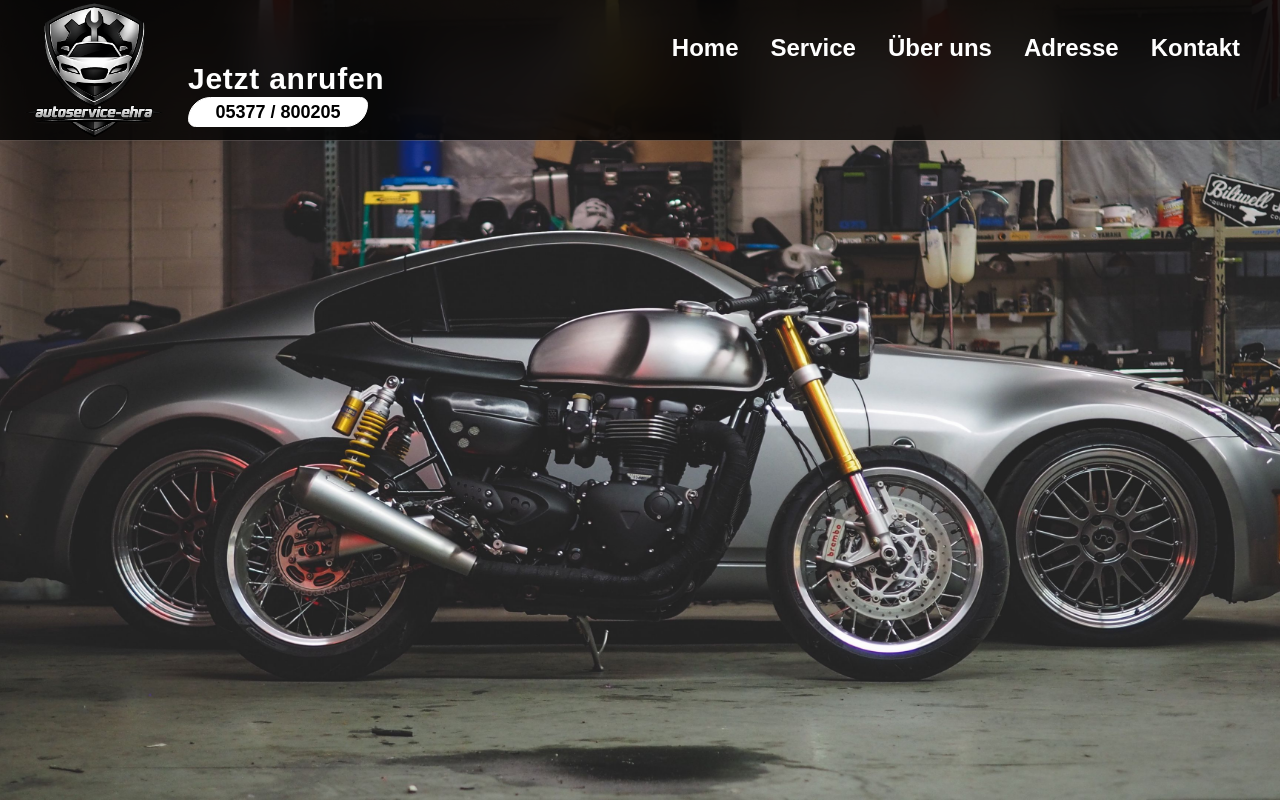
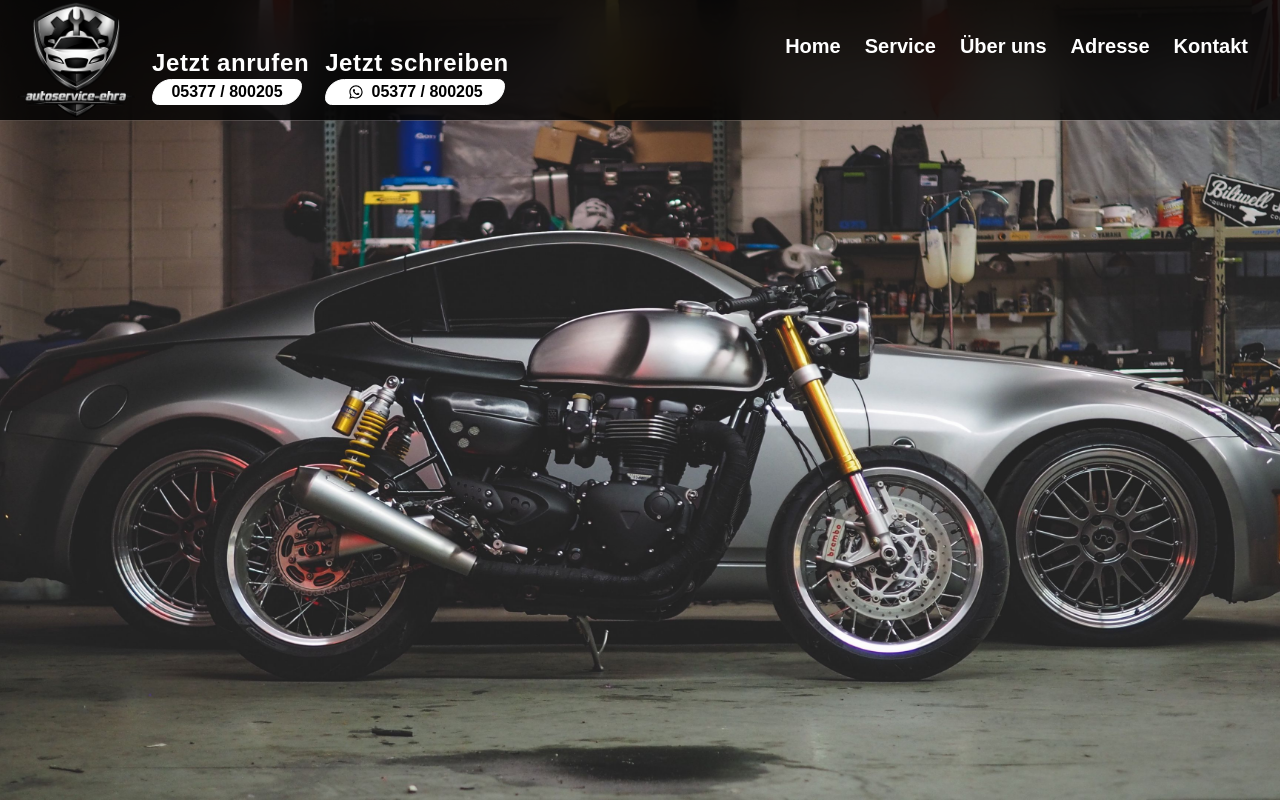
Before and after one commit to AndriyAtWork25/autoservice-ehra, a Next.js app: page / in a window 1280 px wide. Shown: the top 800 px of the page. Built offline with nearby package versions, Linux system fonts and the light colour scheme; a web font is replaced by a local one.

Commit message:
feat: add WhatsApp CTA to navbar and refine layout spacing

```diff
--- a/components/layout/Navbar.tsx
+++ b/components/layout/Navbar.tsx
@@ -3,6 +3,19 @@
 import { useEffect, useState } from "react";
 import Image from "next/image";
 import Link from "next/link";
+
+function WhatsAppIcon({ className = "h-4 w-4" }: { className?: string }) {
+  return (
+    <svg
+      viewBox="0 0 24 24"
+      fill="currentColor"
+      className={className}
+      aria-hidden="true"
+    >
+      <path d="M19.05 4.94A9.87 9.87 0 0 0 12.03 2C6.56 2 2.1 6.46 2.1 11.93c0 1.75.46 3.46 1.33 4.97L2 22l5.26-1.38a9.9 9.9 0 0 0 4.77 1.22h.01c5.47 0 9.93-4.46 9.93-9.93a9.83 9.83 0 0 0-2.92-6.97ZM12.04 20.16h-.01a8.2 8.2 0 0 1-4.18-1.14l-.3-.18-3.12.82.83-3.04-.2-.31a8.17 8.17 0 0 1-1.27-4.38c0-4.51 3.68-8.19 8.21-8.19 2.19 0 4.24.85 5.79 2.39a8.13 8.13 0 0 1 2.4 5.8c0 4.53-3.68 8.22-8.15 8.22Zm4.49-6.13c-.24-.12-1.4-.69-1.62-.77-.22-.08-.38-.12-.54.12-.16.24-.62.77-.76.93-.14.16-.28.18-.52.06-.24-.12-1-.37-1.9-1.18-.7-.62-1.17-1.39-1.31-1.63-.14-.24-.01-.37.1-.49.11-.11.24-.28.36-.42.12-.14.16-.24.24-.4.08-.16.04-.3-.02-.42-.06-.12-.54-1.3-.74-1.78-.2-.48-.4-.41-.54-.42h-.46c-.16 0-.42.06-.64.3-.22.24-.84.82-.84 2s.86 2.31.98 2.47c.12.16 1.68 2.57 4.07 3.6.57.25 1.02.39 1.37.5.58.18 1.11.15 1.53.09.47-.07 1.4-.57 1.6-1.12.2-.55.2-1.02.14-1.12-.06-.1-.22-.16-.46-.28Z" />
+    </svg>
+  );
+}
 
 export default function Navbar() {
   const [revealed, setRevealed] = useState(false);
@@ -41,12 +54,22 @@ export default function Navbar() {
           />
         </Link>
 
-        <div className="flex items-center gap-3">
+        <div className="flex items-center gap-2">
           <a
             href="tel:+4905377800205"
             className="inline-flex items-center justify-center rounded-full bg-white px-4 py-2 text-sm font-bold text-black"
           >
             Anrufen
+          </a>
+
+          <a
+            href="https://wa.me/495377800205"
+            target="_blank"
+            rel="noopener noreferrer"
+            className="inline-flex items-center justify-center gap-2 rounded-full border border-white bg-white px-3 py-2 text-sm font-bold text-black transition hover:bg-black hover:text-white"
+          >
+            <WhatsAppIcon className="h-4 w-4" />
+            WA
           </a>
 
           <button
@@ -128,45 +151,73 @@ export default function Navbar() {
             >
               05377 / 800205
             </a>
+
+            <a
+              href="https://wa.me/495377800205"
+              target="_blank"
+              rel="noopener noreferrer"
+              className="inline-flex w-full items-center justify-center gap-2 rounded-[30px_10px_30px_10px] border border-white bg-white px-6 py-3 text-base font-bold text-black transition hover:bg-black hover:text-white"
+            >
+              <WhatsAppIcon className="h-4 w-4" />
+              WhatsApp schreiben
+            </a>
           </div>
         </div>
       )}
 
       {/* DESKTOP */}
-      <div className="relative z-10 hidden lg:flex items-center px-6 py-6 md:px-10">
-        {/* Logo + Call Bereich */}
-        <div className="ml-10 flex items-center gap-8">
+      <div className="relative z-10 hidden items-center px-6 py-5 md:px-8 lg:flex">
+        <div className="ml-8 flex items-center gap-6">
           <Link href="/">
             <Image
               src="/logo1.png"
               alt="Autoservice Ehra Logo"
               width={180}
               height={60}
-              className="relative left-6 w-[120px] md:w-[140px]"
+              className="relative left-4 w-[100px] md:w-[120px]"
               priority
             />
           </Link>
 
-          <div className="relative left-4 top-6 flex flex-col items-start">
-            <span className="text-2xl font-semibold tracking-wide text-white md:text-3xl">
+          <div className="relative left-2 top-4 flex items-start gap-4">
+            <div className="flex flex-col items-start">
+              <span className="text-xl font-semibold tracking-wide text-white md:text-2xl">
                 Jetzt anrufen
               </span>
 
               <a
                 href="tel:+4905377800205"
-              className="group relative inline-flex min-w-[180px] items-center justify-center overflow-hidden rounded-[30px_10px_30px_10px] border border-white bg-white px-7 py-3 text-lg font-bold text-black"
+                className="group relative inline-flex min-w-[150px] items-center justify-center overflow-hidden rounded-[30px_10px_30px_10px] border border-white bg-white px-5 py-2.5 text-base font-bold text-black"
               >
                 <span className="relative z-10 transition-colors duration-300 group-hover:text-white">
                   05377 / 800205
                 </span>
+                <span className="absolute inset-0 -translate-x-full transform bg-black transition-transform duration-300 group-hover:translate-x-0"></span>
+              </a>
+            </div>
 
+            <div className="flex flex-col items-start">
+              <span className="text-xl font-semibold tracking-wide text-white md:text-2xl">
+                Jetzt schreiben
+              </span>
+
+              <a
+                href="https://wa.me/495377800205"
+                target="_blank"
+                rel="noopener noreferrer"
+                className="group relative inline-flex min-w-[180px] items-center justify-center gap-2 overflow-hidden rounded-[30px_10px_30px_10px] border border-white bg-white px-5 py-2.5 text-base font-bold text-black"
+              >
+                <span className="relative z-10 flex items-center gap-2 transition-colors duration-300 group-hover:text-white">
+                  <WhatsAppIcon className="h-4 w-4" />
+                  05377 / 800205
+                </span>
                 <span className="absolute inset-0 -translate-x-full transform bg-black transition-transform duration-300 group-hover:translate-x-0"></span>
               </a>
             </div>
           </div>
+        </div>
 
-        {/* Navigation Buttons rechts */}
-        <div className="absolute right-10 top-8 flex gap-8 text-2xl font-semibold text-white">
+        <div className="absolute right-8 top-8 flex gap-6 text-lg font-semibold text-white xl:text-xl">
           <button
             onClick={() => {
               window.location.href = "/";
```
Lines whose indentation alone changed are shown as unchanged.
